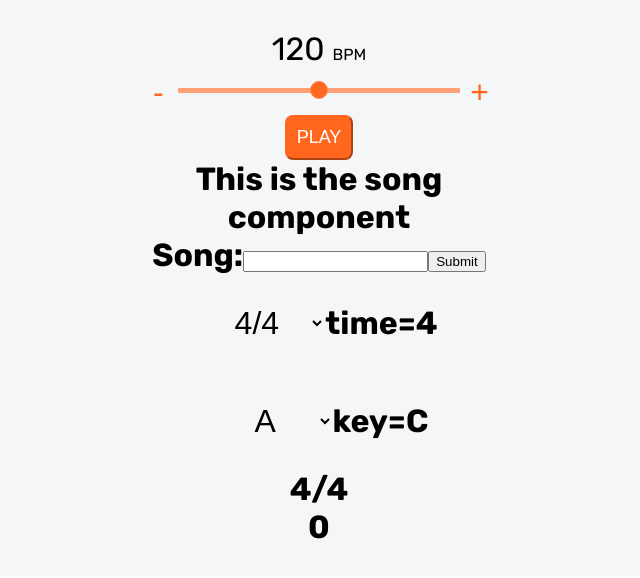
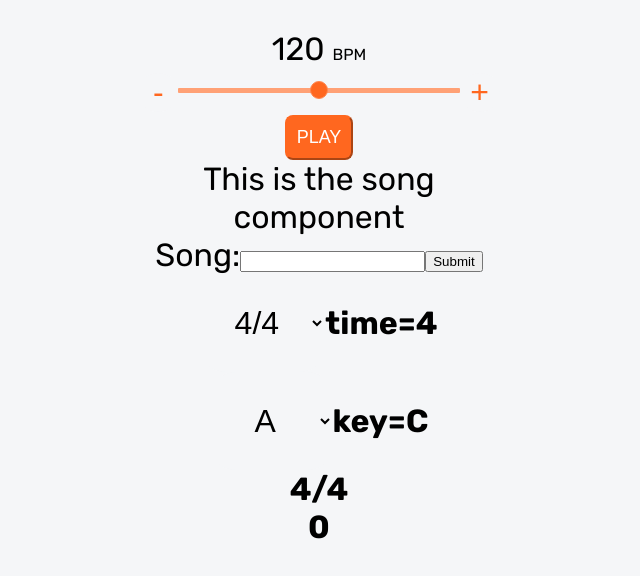
Before and after one commit to MichaelAbe/flowy, a React (Create React App) app: page / in a window 1280 px wide. Shown: the top 578 px of the page, without its empty margins (321-961 px from the left). Built offline with nearby package versions, Linux system fonts and the light colour scheme; a web font is replaced by a local one.

Commit message:
added classname and minor styling on song component

```diff
--- a/src/App.css
+++ b/src/App.css
@@ -190,3 +190,7 @@ input[type=range]:focus::-ms-fill-upper {
   background-color: #ffa176;
   color: #000000;
 }
+
+.song {
+  font-weight: lighter;
+}
--- a/src/Components/Song.js
+++ b/src/Components/Song.js
@@ -3,7 +3,7 @@ import Input from './Input'
 
 export default function Song() {
     return (
-        <div>
+        <div className="song">
             This is the song component
             <Input/>
         </div>
```
